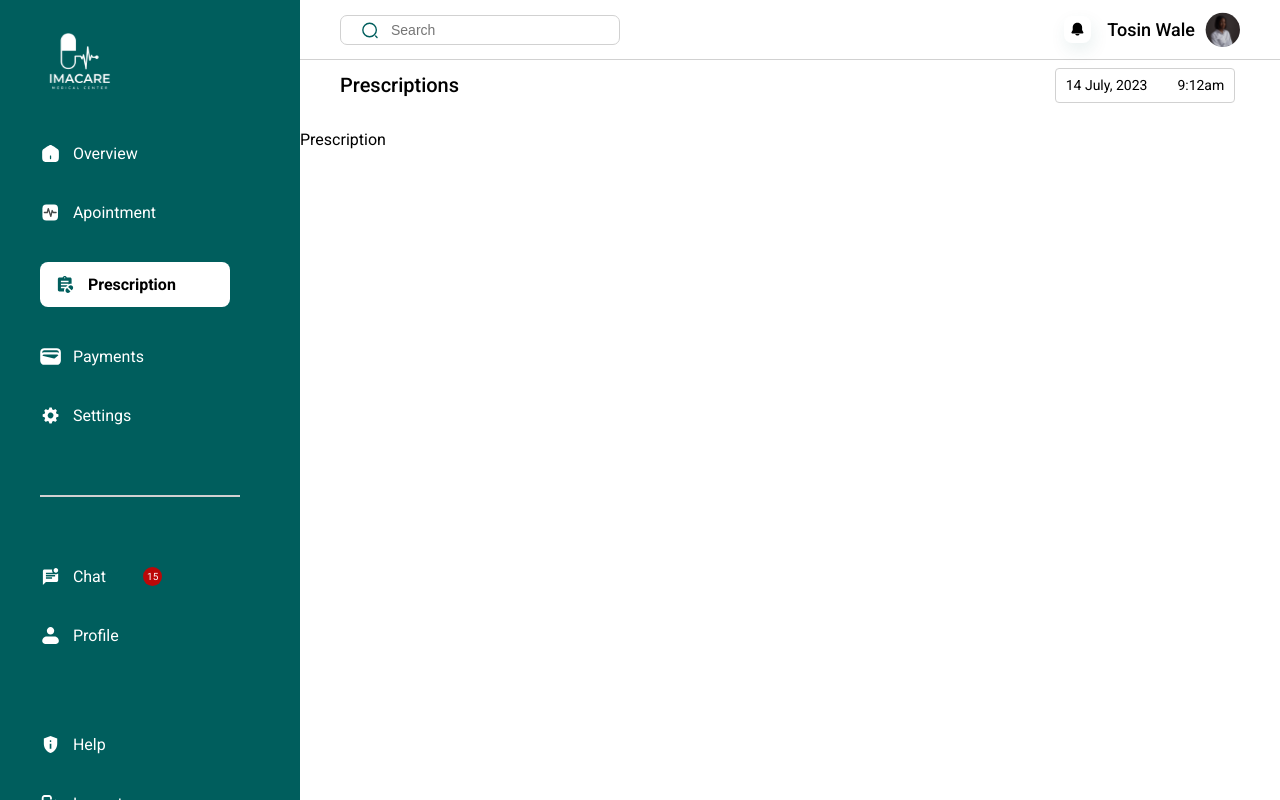
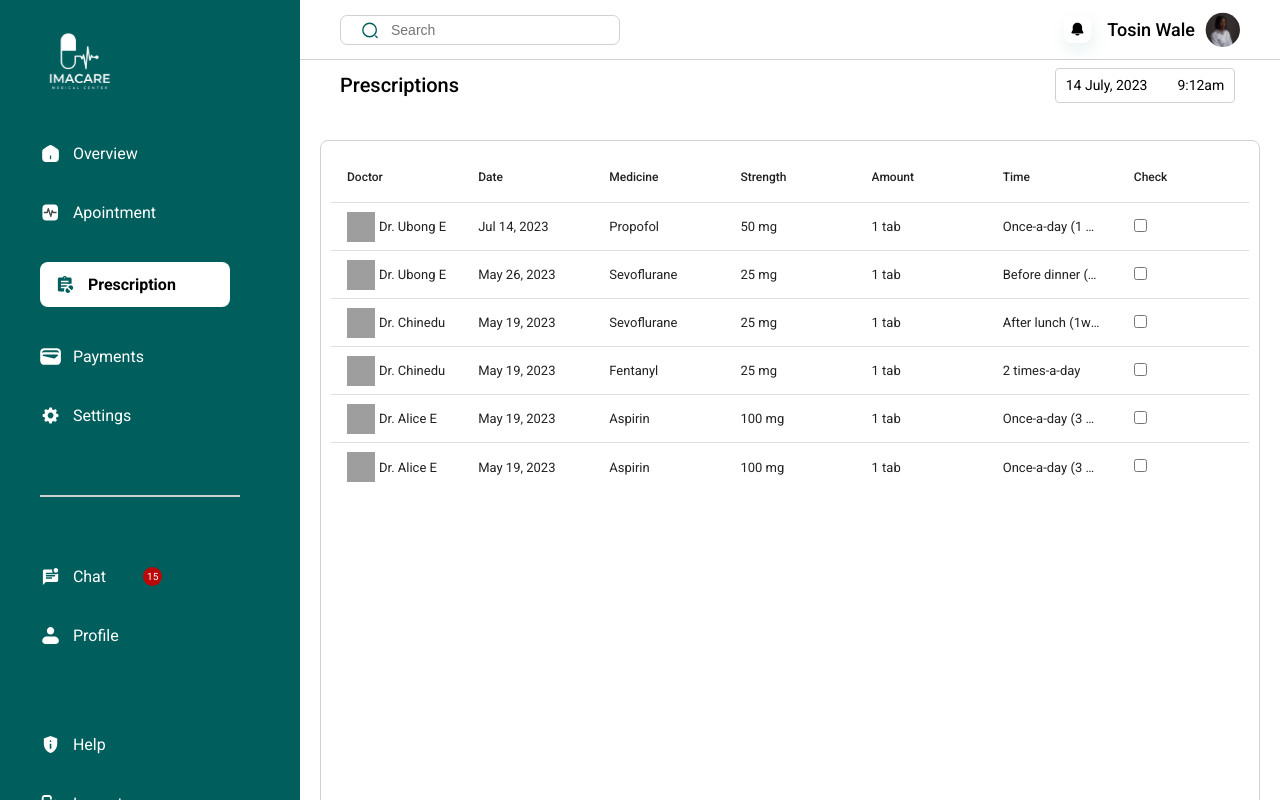
Before and after one commit to TAP-IMACARE/Client-Side, a React (Vite) app: page /dashboard/prescription in a window 1280 px wide. Shown: the top 800 px of the page. Built offline with nearby package versions, Linux system fonts and the light colour scheme; grey boxes are pictures that could not be loaded.

Commit message:
created prescription component and table

```diff
--- /dev/null
+++ b/src/components/Tables/PrescriptionTable.jsx
@@ -0,0 +1,138 @@
+import img1 from "../../assets/dashboard assets/Ubong.svg";
+import img2 from "../../assets/dashboard assets/Chinedu.svg";
+import Alice from "../../assets/dashboard assets/Alice.svg";
+import DataTable from "react-data-table-component";
+
+const PrescriptionTable = () => {
+  const columns = [
+    {
+      name: "Doctor",
+      selector: (row) => row.doctor,
+    },
+    {
+      name: "Date",
+      selector: (row) => row.date,
+    },
+    {
+      name: "Medicine",
+      selector: (row) => row.medicine,
+    },
+    {
+      name: "Strength",
+      selector: (row) => row.strength,
+    },
+    {
+      name: "Amount",
+      selector: (row) => row.amount,
+    },
+    {
+      name: "Time",
+      selector: (row) => row.time,
+    },
+    {
+      name: "Check",
+      selector: (row) => row.check,
+    },
+  ];
+
+  const data = [
+    {
+      id: 1,
+      doctor: (
+        <div style={{ display: "flex", alignItems: "center", gap: "4px" }}>
+          <img src={img1} alt="avatar" width={28} height={30} />
+          <span>Dr. Ubong Etuk</span>
+        </div>
+      ),
+      date: "Jul 14, 2023",
+      medicine: "Propofol",
+      strength: "50 mg",
+      amount: "1 tab",
+      time: "Once-a-day (1 week)",
+      check: <input type="checkbox" />,
+    },
+    {
+      id: 2,
+      doctor: (
+        <div style={{ display: "flex", alignItems: "center", gap: "4px" }}>
+          <img src={img1} alt="avatar" width={28} height={30} />
+          <span>Dr. Ubong Etuk</span>
+        </div>
+      ),
+      date: "May 26, 2023",
+      medicine: "Sevoflurane",
+      strength: "25 mg",
+      amount: "1 tab",
+      time: "Before dinner (3 months)",
+      check: <input type="checkbox" />,
+    },
+    {
+      id: 3,
+      doctor: (
+        <div style={{ display: "flex", alignItems: "center", gap: "4px" }}>
+          <img src={img2} alt="avatar" width={28} height={30} />
+          <span>Dr. Chinedu</span>
+        </div>
+      ),
+      date: "May 19, 2023",
+      medicine: "Sevoflurane",
+      strength: "25 mg",
+      amount: "1 tab",
+      time: "After lunch (1week)",
+      check: <input type="checkbox" />,
+    },
+    {
+      id: 4,
+      doctor: (
+        <div style={{ display: "flex", alignItems: "center", gap: "4px" }}>
+          <img src={img2} alt="avatar" width={28} height={30} />
+          <span>Dr. Chinedu</span>
+        </div>
+      ),
+      date: "May 19, 2023",
+      medicine: "Fentanyl",
+      strength: "25 mg",
+      amount: "1 tab",
+      time: "2 times-a-day",
+      check: <input type="checkbox" />,
+    },
+    {
+      id: 5,
+      doctor: (
+        <div style={{ display: "flex", alignItems: "center", gap: "4px" }}>
+          <img src={Alice} alt="avatar" width={28} height={30} />
+          <span>Dr. Alice E</span>
+        </div>
+      ),
+      date: "May 19, 2023",
+      medicine: "Aspirin",
+      strength: "100 mg",
+      amount: "1 tab",
+      time: "Once-a-day (3 weeks)",
+      check: <input type="checkbox" />,
+    },
+    {
+      id: 6,
+      doctor: (
+        <div style={{ display: "flex", alignItems: "center", gap: "4px" }}>
+          <img src={Alice} alt="avatar" width={28} height={30} />
+          <span>Dr. Alice E</span>
+        </div>
+      ),
+      date: "May 19, 2023",
+      medicine: "Aspirin",
+      strength: "100 mg",
+      amount: "1 tab",
+      time: "Once-a-day (3 weeks)",
+      check: <input type="checkbox" />,
+    },
+  ];
+
+  return (
+    <>
+      <DataTable columns={columns} data={data} />
+    </>
+  );
+};
+
+export default PrescriptionTable;
--- a/src/dashboards/prescription/Prescription.css
+++ b/src/dashboards/prescription/Prescription.css
@@ -0,0 +1,10 @@
+.precscription-container {
+  margin: 30px 20px;
+  border: 0.5px solid var(--lighter-grey);
+  border-radius: 8px;
+  min-height: 100vh;
+}
+
+.prescription-table {
+  padding: 10px;
+}
--- a/src/dashboards/prescription/Prescription.jsx
+++ b/src/dashboards/prescription/Prescription.jsx
@@ -1,3 +1,4 @@
+import PrescriptionTable from "../../components/Tables/PrescriptionTable";
 import TopComponent from "../topComponent/TopComponent";
 import "./Prescription.css";
 
@@ -5,7 +6,11 @@ const Prescription = () => {
   return (
     <div>
       <TopComponent header={"Prescriptions"} />
-      Prescription
+      <div className="precscription-container">
+        <div className="prescription-table">
+          <PrescriptionTable />
+        </div>
+      </div>
     </div>
   );
 };
```
